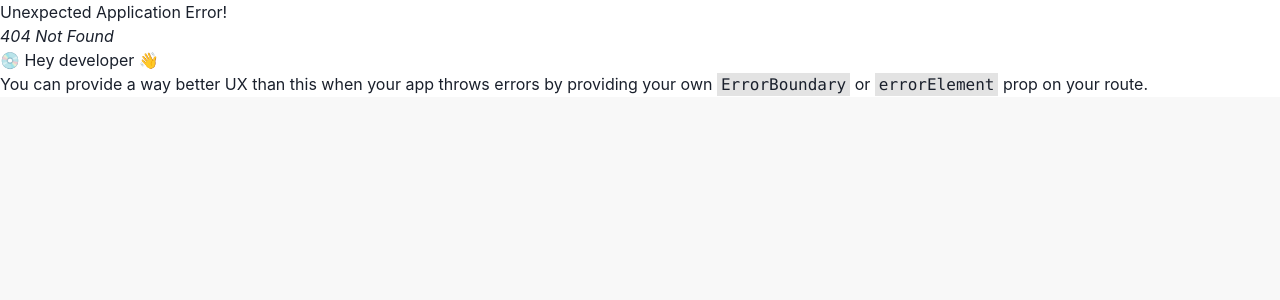
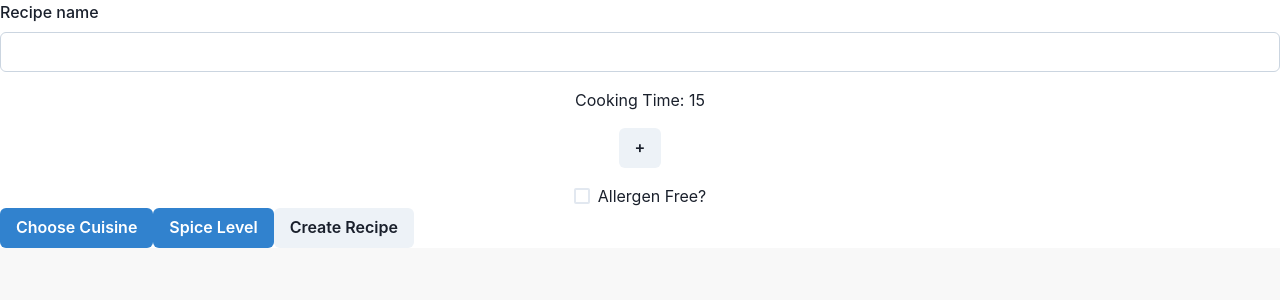
Before and after one commit to sgnahore/RECIPE-FRONTEND, a React (Vite) app: page /create in a window 1280 px wide. Before the commit this address had no page. Shown: the top 300 px of the page. Built offline with nearby package versions, Linux system fonts and the light colour scheme.

Commit message:
problem solved, page added and light ui

```diff
--- a/src/components/App.tsx
+++ b/src/components/App.tsx
@@ -19,7 +19,6 @@ function convertRecipeFormat(eachRecipe: recipeTypeDB) {
         allergen_free: allergenFree,
         spice_level: spiceLevel,
         cooking_time_minutes: cookingTimeMinutes,
-        calorie_count: calorieCount,
         popular,
     } = eachRecipe;
 
@@ -30,7 +29,6 @@ function convertRecipeFormat(eachRecipe: recipeTypeDB) {
         allergenFree,
         spiceLevel,
         cookingTimeMinutes,
-        calorieCount,
         popular,
     };
 }
--- a/src/components/CreateRecipe.tsx
+++ b/src/components/CreateRecipe.tsx
@@ -23,6 +23,7 @@ export function CreateRecipe({
     const [cuisine, setCuisine] = useState<string>("");
     const [cookingTimeMinutes, setCookingTimeMinutes] = useState(15);
     const [allergenFree, setAllergenFree] = useState(false);
+    const [spiceLevel, setSpiceLevel] = useState<string>("");
 
     const handleCreateName = (e: React.ChangeEvent<HTMLInputElement>) => {
         setName(e.target.value);
@@ -40,21 +41,27 @@ export function CreateRecipe({
         setAllergenFree(!allergenFree);
     };
 
+    const handleSelectSpiceLevel = (selectedSpiceLevel: string) => {
+        setSpiceLevel(selectedSpiceLevel);
+    };
+
     const handleAddRecipe = async (e: React.FormEvent<HTMLFormElement>) => {
         e.preventDefault();
         try {
             const addedRecipe: CreatedRecipeType = {
                 name: name,
                 cuisine: cuisine,
-                cookingTimeMinutes: cookingTimeMinutes,
-                allergenFree: allergenFree,
+                cooking_time_minutes: cookingTimeMinutes,
+                allergen_free: allergenFree,
+                spice_level: spiceLevel,
             };
-            console.log("sending", cookingTimeMinutes);
 
             const response = await axios.post(
                 baseURL + "/recipes",
                 addedRecipe
             );
+
+            console.log("sending", addedRecipe);
 
             getRecipes();
             setName(" ");
@@ -82,8 +89,11 @@ export function CreateRecipe({
                         onChange={handleCreateName}
                     />
                 </FormControl>
+
                 <Text>Cooking Time: {cookingTimeMinutes}</Text>
-                <Button onClick={handleCookingTimeChange}>"+"</Button>
+
+                <Button onClick={handleCookingTimeChange}>+</Button>
+
                 <Checkbox
                     isChecked={allergenFree}
                     onChange={handleIsAllergenFree}
@@ -94,7 +104,7 @@ export function CreateRecipe({
 
             <Menu>
                 <MenuButton as={Button} colorScheme="blue">
-                    {cuisine ? cuisine : "Dropdown"}
+                    {cuisine ? cuisine : "Choose Cuisine"}
                 </MenuButton>
                 <MenuList>
                     <MenuItem onClick={() => handleSelectCuisine("Italian")}>
@@ -108,6 +118,23 @@ export function CreateRecipe({
                     </MenuItem>
                 </MenuList>
             </Menu>
+
+            <Menu>
+                <MenuButton as={Button} colorScheme="blue">
+                    {spiceLevel ? spiceLevel : "Spice Level"}
+                </MenuButton>
+                <MenuList>
+                    <MenuItem onClick={() => handleSelectSpiceLevel("Mild")}>
+                        Mild
+                    </MenuItem>
+                    <MenuItem onClick={() => handleSelectSpiceLevel("Medium")}>
+                        Medium
+                    </MenuItem>
+                    <MenuItem onClick={() => handleSelectSpiceLevel("Hot")}>
+                        Hot{" "}
+                    </MenuItem>
+                </MenuList>
+            </Menu>
             <Button type="submit">Create Recipe</Button>
         </form>
     );
--- a/src/components/ListOfRecipes.tsx
+++ b/src/components/ListOfRecipes.tsx
@@ -1,5 +1,4 @@
 import {
-    Heading,
     ListItem,
     UnorderedList,
     Text,
@@ -9,6 +8,7 @@ import {
 } from "@chakra-ui/react";
 import { ListOfRecipesProps, recipeTypeConverted } from "./Interfaces";
 import { useState } from "react";
+import { Link } from "react-router-dom";
 
 export function ListOfRecipes({ allRecipes }: ListOfRecipesProps): JSX.Element {
     const [singleRecipe, setSingleRecipe] =
@@ -17,11 +17,14 @@ export function ListOfRecipes({ allRecipes }: ListOfRecipesProps): JSX.Element {
     const handleViewRecipe = (recipe: recipeTypeConverted) =>
         setSingleRecipe(recipe);
 
+    const handleCloseRecipe = () => setSingleRecipe(null);
     return (
         <>
-            <Heading mb={4} fontSize="2xl">
-                Choose Your Favorite Recipe
-            </Heading>
+            <Link to="/create">
+                {" "}
+                <Button type="submit">Create a Recipe</Button>
+            </Link>
+
             <Flex
                 flexDirection="column"
                 alignItems="center"
@@ -70,8 +73,8 @@ export function ListOfRecipes({ allRecipes }: ListOfRecipesProps): JSX.Element {
                     {singleRecipe && (
                         <>
                             {singleRecipe.name} {singleRecipe.cuisine} Cooking
-                            Time: {singleRecipe.cookingTimeMinutes}
-                            Allergen Free?:{" "}
+                            Time: {singleRecipe.cookingTimeMinutes}minutes
+                            Allergen Free?{"  "}
                             {singleRecipe.allergenFree === true ? "Yes" : "No"}
                             {singleRecipe.spiceLevel === "Mild"
                                 ? "🌶️"
@@ -80,6 +83,13 @@ export function ListOfRecipes({ allRecipes }: ListOfRecipesProps): JSX.Element {
                                 : singleRecipe.spiceLevel === "Hot"
                                 ? "🌶️🌶️🌶️"
                                 : null}
+                            <Button
+                                colorScheme="teal"
+                                size="sm"
+                                onClick={() => handleCloseRecipe()}
+                            >
+                                Close
+                            </Button>
                         </>
                     )}
                 </Text>
--- a/src/components/TEMPLATE.tsx
+++ /dev/null
@@ -1,3 +0,0 @@
-// export function MyComponent(): JSX.Element {
-//     return <div>Hello from My Component</div>;
-// }
--- a/src/main.tsx
+++ b/src/main.tsx
@@ -4,6 +4,7 @@ import { createBrowserRouter, RouterProvider } from "react-router-dom";
 import App from "./components/App";
 import { ChakraProvider } from "@chakra-ui/react";
 import { Welcome } from "./pages/WelcomePage";
+import { CreateRecipe } from "./components/CreateRecipe";
 
 const router = createBrowserRouter([
     {
@@ -14,6 +15,10 @@ const router = createBrowserRouter([
         path: "recipes",
         element: <App />,
     },
+    {
+        path: "create",
+        element: <CreateRecipe />,
+    },
 ]);
 
 ReactDOM.createRoot(document.getElementById("root") as HTMLElement).render(
```
Also changed, not shown: src/components/Interfaces.tsx (+3 -4 lines), src/components/EditRecipe.tsx (added).
